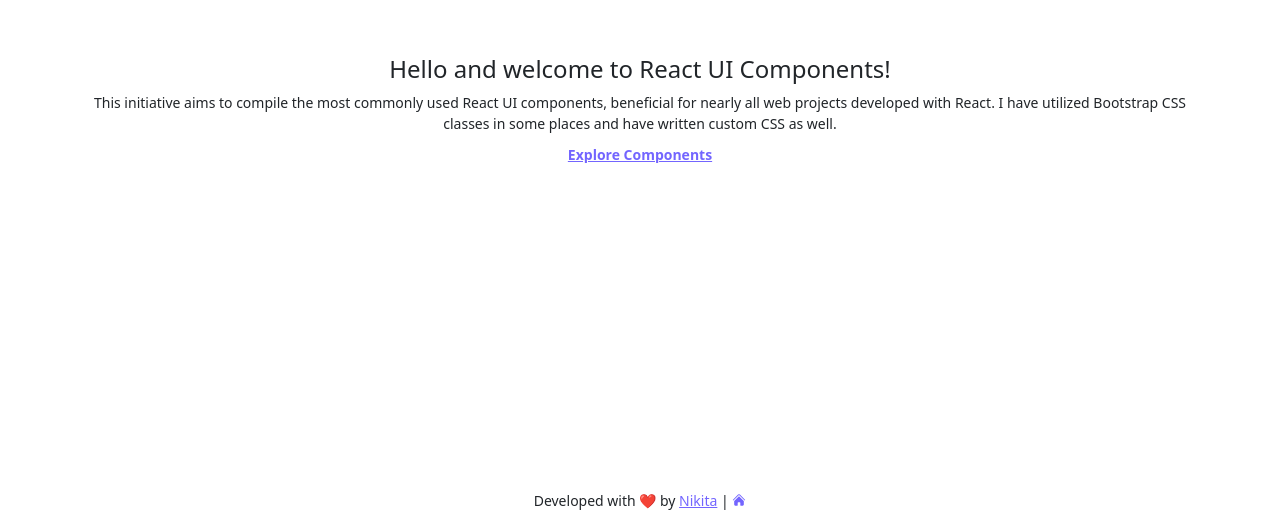
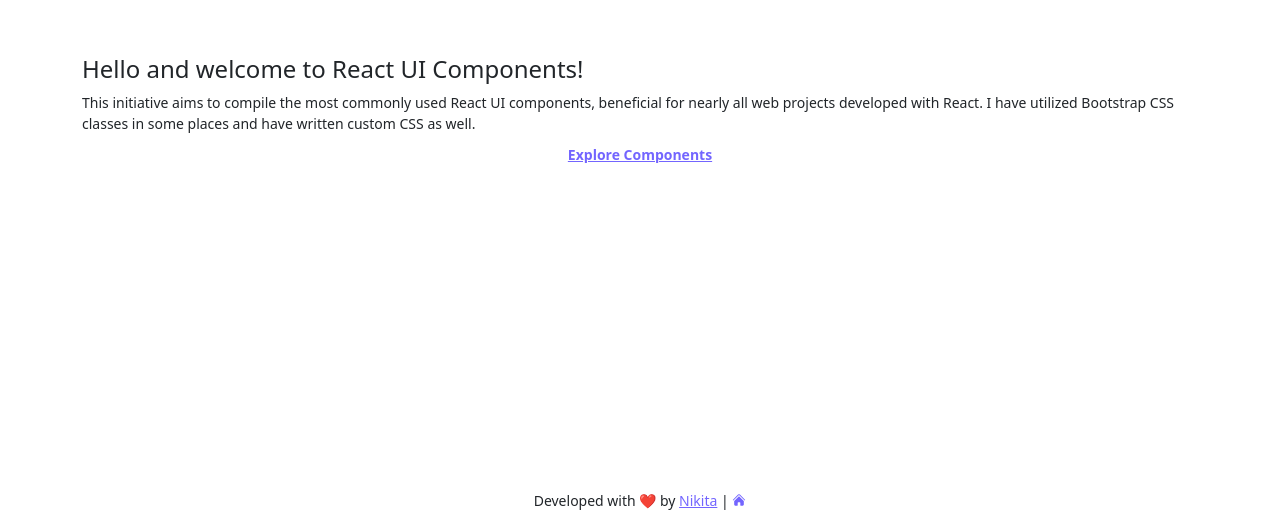
Before and after one commit to iamnikitamallya/react-ui-components, a React (Create React App) app: page / in a window 1280 px wide. Shown: the part 270-800 px from the top of the page. Built offline with nearby package versions, Linux system fonts and the light colour scheme; a web font is replaced by a local one.

Commit message:
Removing default prop from Text component

```diff
--- a/src/components/ui/Text.js
+++ b/src/components/ui/Text.js
@@ -2,16 +2,16 @@
 import PropTypes from "prop-types";
 
 function Text({
-  content,
-  color,
-  variant,
-  weight,
-  decoration,
-  style,
+  content = "I'm the Content",
+  color = "body",
+  variant = "para",
+  weight = "normal",
+  decoration = "none",
+  style = "normal",
   letterSpacing,
-  align,
-  transform,
-  className,
+  align = "start",
+  transform = "initial",
+  className = "",
 }) {
   return (
     <>
@@ -61,15 +61,4 @@
   className: PropTypes.string,
 };
 
-Text.defaultProps = {
-  content: "I'm the Content",
-  className: "",
-  color: "body",
-  align: "left",
-  transform: "initial",
-  style: "normal",
-  weight: "normal",
-  decoration: "none",
-}
-
 export default Text;
--- a/src/pages/Components.js
+++ b/src/pages/Components.js
@@ -168,7 +168,7 @@
     },
     {
       title: "Text v.1",
-      components: <Text variant="h1" content="I'm the H1"/>
+      components: <Text variant="h1" content="I'm the H1" color="primary"/>
     }
   ];
   return (
```
